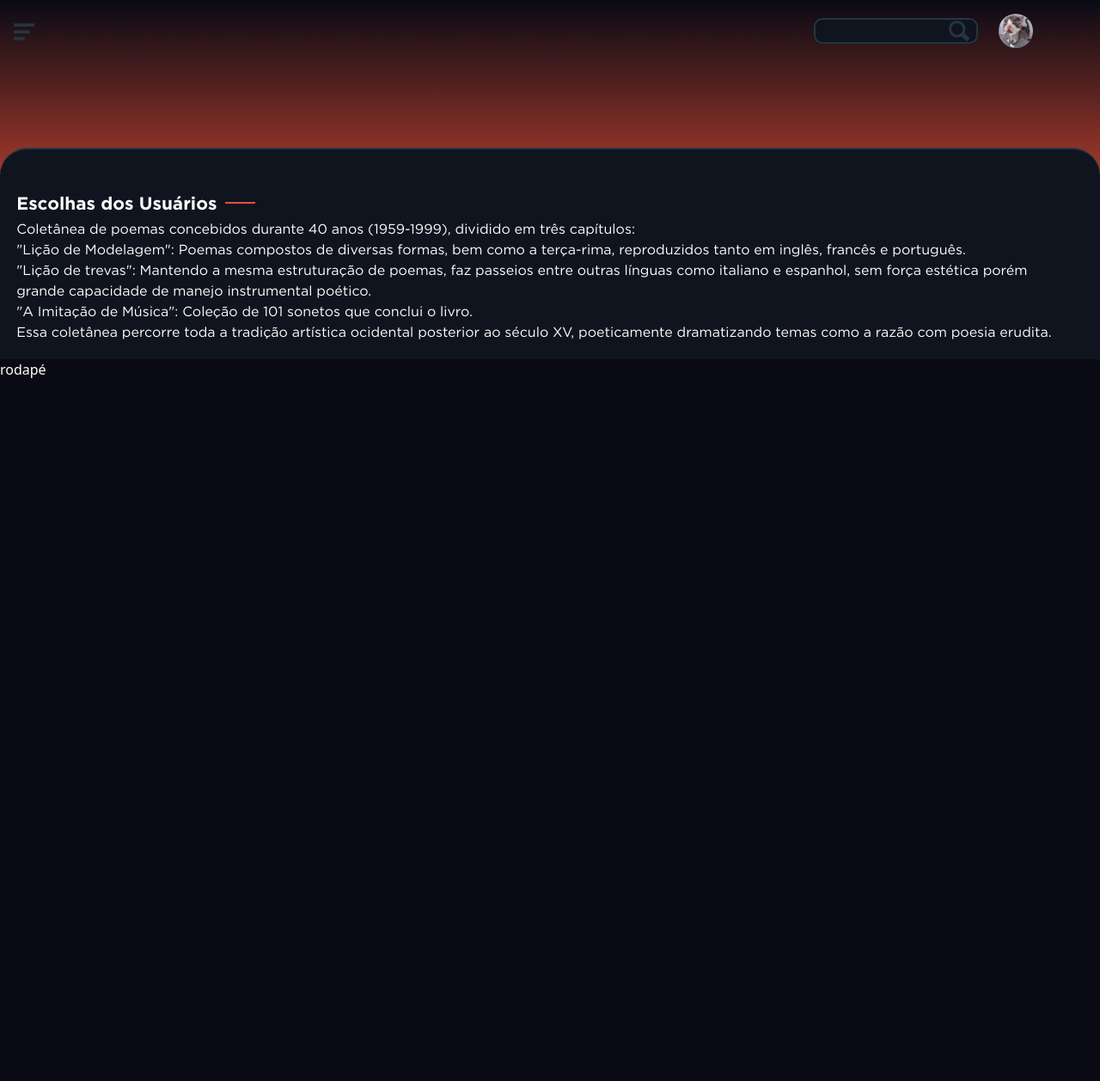
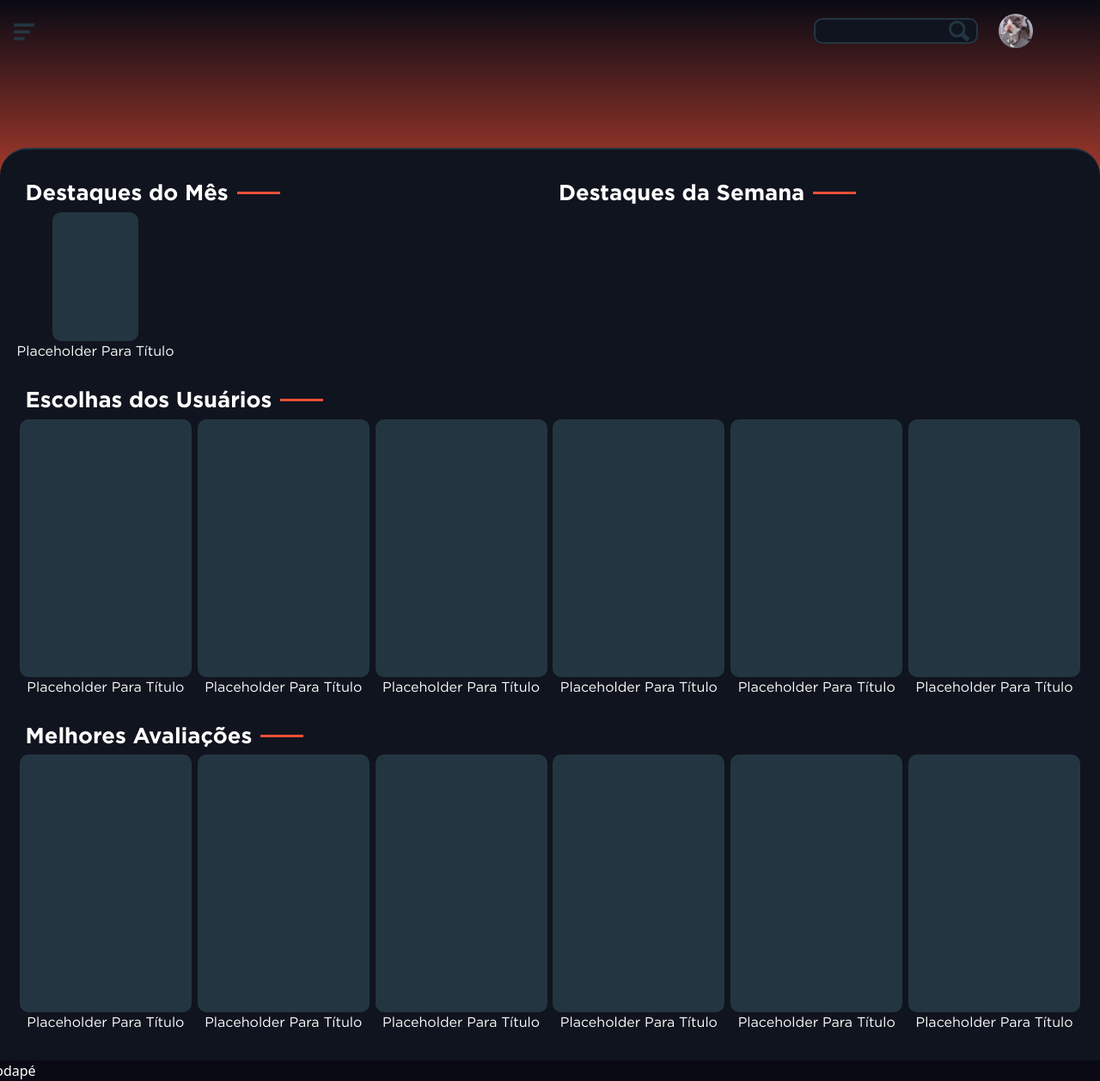
Before and after one commit to gxov/projTcc, a PHP site: page /PHP/index.html in a window 1280 px wide. Shown: the whole page at 86% size. Before the commit the page ends 440 px from the top, so only its background shows below. Run offline with PHP 8.4, Linux system fonts and the light colour scheme.

Commit message:
Mais mudanças na página principal
-70% Pronta

```diff
--- a/Web/CSS/styleComponentes.css
+++ b/Web/CSS/styleComponentes.css
@@ -527,20 +527,68 @@ a:-webkit-any-link {
 
 .sectionTitle {
     font-family: 'Gotham Bold';
-    font-size: 1.3rem;
+    font-size: 1.6rem;
     display: flex;
     align-items: center;
-    justify-content: center;
+    justify-content: start;
     margin: 0;
-    padding-bottom: 3px;
+    padding: 0 0 3px 10px;
 }
 
 .sectionTitle::after {
     content: "";
     background-color: var(--corPrimaria);
-    width: 35px;
-    height: 2px;
+    width: 50px;
+    height: 3px;
     margin: 0 0 0 10px;
+}
+
+.sectionWrapper{
+    padding: 1%;
+    width: 100%;
+}
+
+.sectionContent {
+    width: 100%;
+    display: flex;
+}
+
+.sectionCard {
+    /* border: 2px solid var(--bgTerciaria); */
+    border-radius: 5px;
+    display: grid;
+}
+
+.sectionCapa {
+    height: 250px;
+    justify-self: center;
+    padding: 5%;
+}
+
+.sectionCapaPadrao {
+    width: 200px;
+    height: 300px;
+    border-radius: 10px;
+    background-color: var(--bgTerciaria);
+    justify-self: center;
+}
+
+.sectionCapaTitulo {
+    font-family: 'Gotham Book';
+    margin: auto;
+}
+
+.sectionCapaRowPadrao {
+    width: 100px;
+    height: 150px;
+    border-radius: 10px;
+    background-color: var(--bgTerciaria);
+    justify-self: center;
+}
+
+.sectionRowTitulo {
+    font-family: 'Gotham Book';
+    margin: auto;
 }
 
 /* Seções de conteúdo END */
--- a/Web/PHP/index.html
+++ b/Web/PHP/index.html
@@ -84,24 +84,153 @@
         <!-- conteúdo -->
         <div class="contFluid" style="margin-top: -10%;">
             <div class="contMainBorder contSection">
-                <div class="size12 livroInfoMain">
-                    <div class="contSection livroDesc">
+                <div class="size12">
+                    <div class="contSection">
+                        <div class="sectionWrapper flex">
+                            <div class="size6">
+                                <div class="sectionTitle">
+                                    Destaques do Mês
+                                </div>
+                                <div class="sectionContent">
+                                    <div class="sectionCardRow size10">
+                                        <div class="sectionCapaRowPadrao">
+
+                                        </div>
+                                        <div class="sectionRowContent">
+                                            <div class="sectionRowTitulo">
+                                                Placeholder Para Título
+                                            </div>
+                                            <div class="sectionRowStat">
+
+                                            </div>
+                                            <div class="sectionRowDesc">
+
+                                            </div>
+                                        </div>
+                                    </div>
+                                </div>
+                            </div>
+                            <div class="size6">
+                                <div class="sectionTitle">
+                                    Destaques da Semana
+                                </div>
+                                <div class="sectionContent">
+
+                                </div>
+                            </div>
+                        </div>
+                        <div class="sectionWrapper">
                             <div class="sectionTitle">
                                 Escolhas dos Usuários
                             </div>
-                        Coletânea de poemas concebidos durante 40 anos (1959-1999), dividido em três capítulos: <br>
-                        "Lição de Modelagem": Poemas compostos de diversas formas, bem como a terça-rima,
-                        reproduzidos
-                        tanto em inglês, francês e português. <br>
-                        "Lição de trevas": Mantendo a mesma estruturação de poemas, faz passeios entre outras
-                        línguas
-                        como italiano e espanhol, sem força estética porém grande capacidade de manejo instrumental
-                        poético. <br>
-                        "A Imitação de Música": Coleção de 101 sonetos que conclui o livro. <br>
-                        Essa coletânea percorre toda a tradição artística ocidental posterior ao século XV,
-                        poeticamente
-                        dramatizando temas como a razão com poesia erudita.
+                            <div class="sectionContent">
+                                <div class="sectionCard size2">
+                                    <div class="sectionCapaPadrao">
+                                        &nbsp;
+                                    </div>
+                                    <div class="sectionCapaTitulo">
+                                        Placeholder Para Título
+                                    </div>
+                                </div>
+                                <div class="sectionCard size2">
+                                    <div class="sectionCapaPadrao">
+                                        &nbsp;
+                                    </div>
+                                    <div class="sectionCapaTitulo">
+                                        Placeholder Para Título
+                                    </div>
+                                </div>
+                                <div class="sectionCard size2">
+                                    <div class="sectionCapaPadrao">
+                                        &nbsp;
+                                    </div>
+                                    <div class="sectionCapaTitulo">
+                                        Placeholder Para Título
+                                    </div>
+                                </div>
+                                <div class="sectionCard size2">
+                                    <div class="sectionCapaPadrao">
+                                        &nbsp;
+                                    </div>
+                                    <div class="sectionCapaTitulo">
+                                        Placeholder Para Título
+                                    </div>
+                                </div>
+                                <div class="sectionCard size2">
+                                    <div class="sectionCapaPadrao">
+                                        &nbsp;
+                                    </div>
+                                    <div class="sectionCapaTitulo">
+                                        Placeholder Para Título
+                                    </div>
+                                </div>
+                                <div class="sectionCard size2">
+                                    <div class="sectionCapaPadrao">
+                                        &nbsp;
+                                    </div>
+                                    <div class="sectionCapaTitulo">
+                                        Placeholder Para Título
+                                    </div>
+                                </div>
+                            </div>
+                        </div>
+                        <div class="sectionWrapper">
+                            <div class="sectionTitle">
+                                Melhores Avaliações
+                            </div>
+                            <div class="sectionContent">
+                                <div class="sectionCard size2">
+                                    <div class="sectionCapaPadrao">
+                                        &nbsp;
+                                    </div>
+                                    <div class="sectionCapaTitulo">
+                                        Placeholder Para Título
+                                    </div>
+                                </div>
+                                <div class="sectionCard size2">
+                                    <div class="sectionCapaPadrao">
+                                        &nbsp;
+                                    </div>
+                                    <div class="sectionCapaTitulo">
+                                        Placeholder Para Título
+                                    </div>
+                                </div>
+                                <div class="sectionCard size2">
+                                    <div class="sectionCapaPadrao">
+                                        &nbsp;
+                                    </div>
+                                    <div class="sectionCapaTitulo">
+                                        Placeholder Para Título
+                                    </div>
+                                </div>
+                                <div class="sectionCard size2">
+                                    <div class="sectionCapaPadrao">
+                                        &nbsp;
+                                    </div>
+                                    <div class="sectionCapaTitulo">
+                                        Placeholder Para Título
+                                    </div>
+                                </div>
+                                <div class="sectionCard size2">
+                                    <div class="sectionCapaPadrao">
+                                        &nbsp;
+                                    </div>
+                                    <div class="sectionCapaTitulo">
+                                        Placeholder Para Título
+                                    </div>
+                                </div>
+                                <div class="sectionCard size2">
+                                    <div class="sectionCapaPadrao">
+                                        &nbsp;
+                                    </div>
+                                    <div class="sectionCapaTitulo">
+                                        Placeholder Para Título
+                                    </div>
+                                </div>
+                            </div>
+                        </div>
 
+                    </div>
                 </div>
             </div>
             <div class="size12 livroContent">
```
Also changed, not shown: Web/PHP/login.html (+4 -4 lines), Web/PHP/produto.html (+4 -4 lines). Lines whose indentation alone changed are shown as unchanged.
